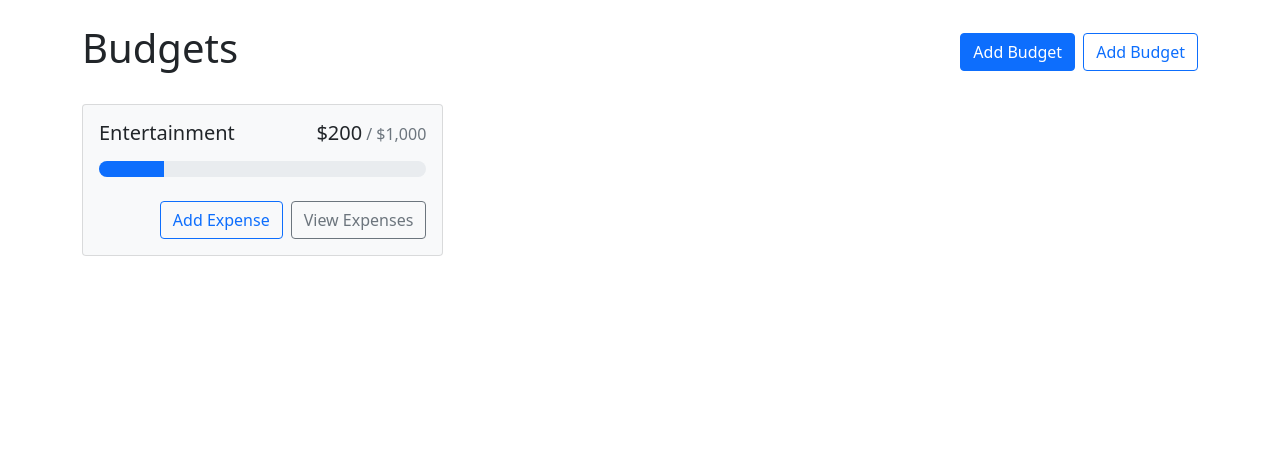
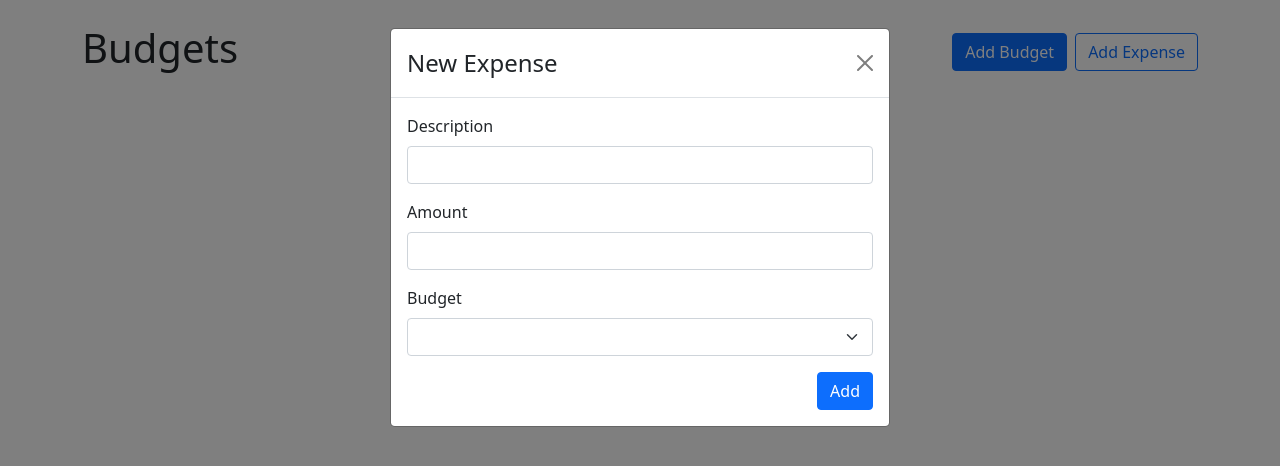
Before and after one commit to I-the-Creator/budgeting-app-reactjs, a React (Create React App) app: page / in a window 1280 px wide. Shown: the top 466 px of the page. Built offline with nearby package versions, Linux system fonts and the light colour scheme.

Commit message:
incapsulate modal components into App.js

```diff
--- a/src/App.js
+++ b/src/App.js
@@ -1,14 +1,23 @@
 import { Button, Stack } from "react-bootstrap";
 import Container from "react-bootstrap/Container";
 import BudgetCard from "./components/BudgetCard";
+import AddBudgetModal from "./components/AddBudgetModal";
+import AddExpenseModal from "./components/AddExpenseModal copy";
+import { useState } from "react";
+import { useBudgets } from "./context/BudgetsContext";
 
 function App() {
+  // state for showing/hiding AddBudgetModal - not showing by default
+  const [showAddBudgetModal, setShowAddBudgetModal] = useState(false);
+  const { budgets, getBudgetExpenses } = useBudgets();
+
   return (
+    <>
       <Container className="my-4">
         <Stack direction="horizontal" gap="2" className="mb-4">
           <h1 className="me-auto">Budgets</h1>
-        <Button variant="primary">Add Budget</Button>
-        <Button variant="outline-primary">Add Budget</Button>
+          <Button variant="primary" onClick={() => setShowAddBudgetModal(true)}>Add Budget</Button>
+          <Button variant="outline-primary">Add Expense</Button>
         </Stack>
         <div
           style={{
@@ -18,14 +27,33 @@ function App() {
             alignItems: "flex-start",
           }}
         >
+        {/* loop through all budgets from budgetsProvider*/}
+          {budgets.map(budget => {
+            /* getting total 'expenses' for specified 'budget' - by accumulating (in reduce accumulator - 'total')
+            through array get as a result of getBudgetExpenses()  all the expenses
+            0 - default value for 'total' */
+            const amount = getBudgetExpenses(budget.id).reduce((total, expense) => total + expense.amount, 0)
+            return (
               <BudgetCard
-          name="Entertainment"
-          gray
-          amount={200}
-          max={1000}
+                key={budget.id}
+                name={budget.name}
+                // gray  // equal to gray={true}
+                amount={amount} // stored in 'expenses' state not in 'budget'
+                max={budget.max}
               />
+            )
+          })}
         </div>
       </Container>
+      <AddBudgetModal
+        show={showAddBudgetModal}
+        handleClose={() => setShowAddBudgetModal(false)}
+      />
+      <AddExpenseModal
+        show={true}
+        // handleClose={() => setShowAddBudgetModal(false)}
+      />
+    </>
   );
 }
 
```
Lines whose indentation alone changed are shown as unchanged.
